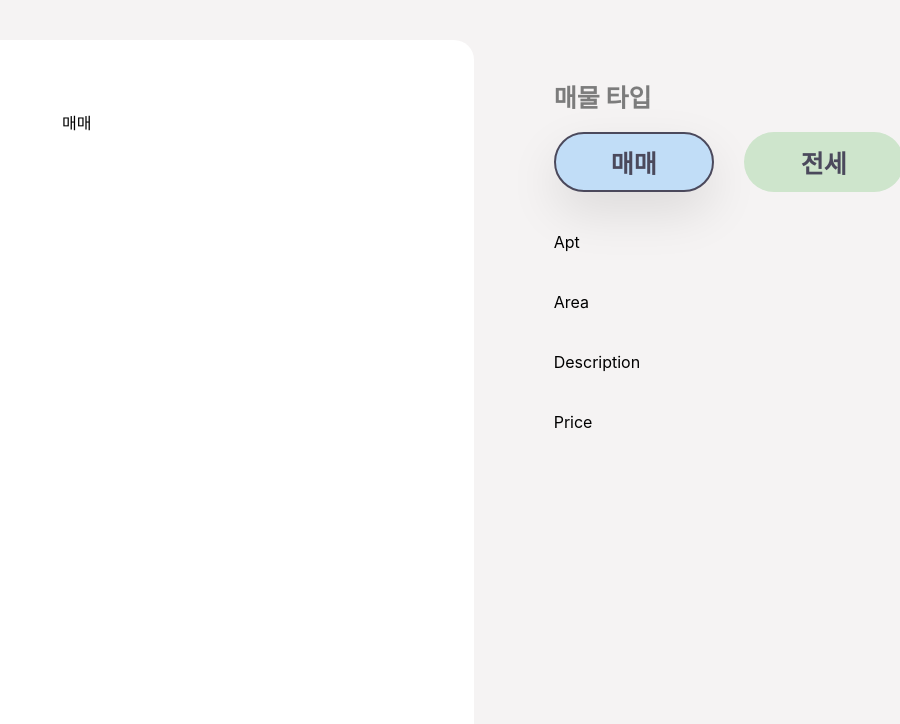
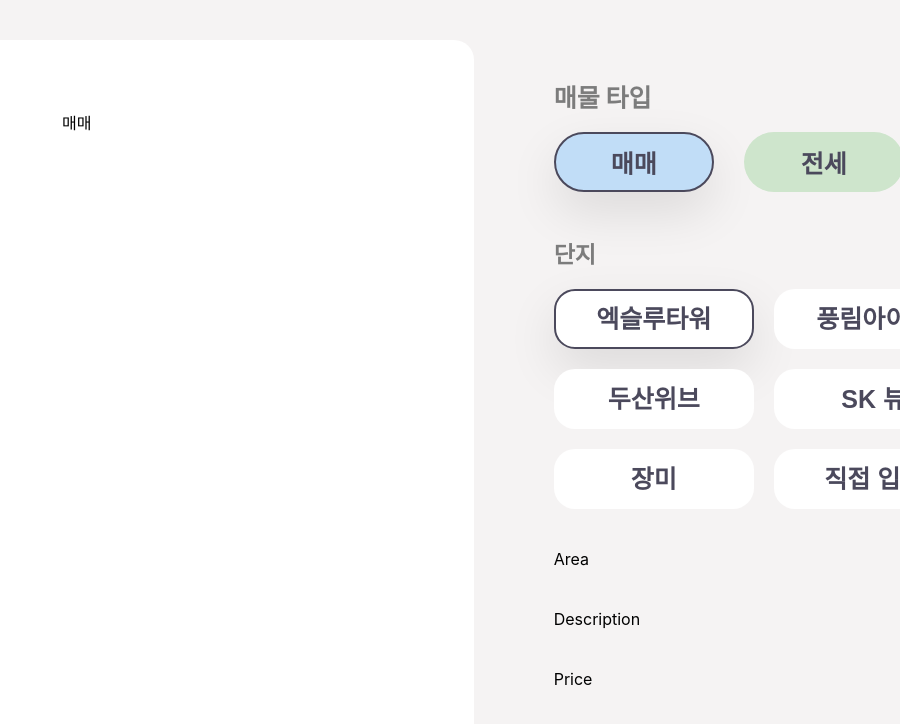
Before and after one commit to yoohaaeun/estate-paper, a React (Create React App) app: page / in a window 1280 px wide. Shown: the top 724 px of the page, without its empty margins (380-1280 px from the left). Built offline with nearby package versions, Linux system fonts and the light colour scheme; the HTML template or start-up script is replaced by a standard one.

Commit message:
feat: Apt 컴포넌트 작업

```diff
--- /dev/null
+++ b/src/components/CommonStyles.tsx
@@ -0,0 +1,10 @@
+import styled from 'styled-components';
+
+export const Title = styled.h3`
+  margin: 0;
+  font-size: 23px;
+  line-height: 47px;
+  font-weight: 700;
+  color: #7c7c7c;
+  margin-bottom: 10px;
+`;
--- a/src/components/console/Apt.tsx
+++ b/src/components/console/Apt.tsx
@@ -1,7 +1,84 @@
-import styled from 'styled-components';
+import { aptData, IApartment } from '../../aptData';
+import { useProperty } from '../../context/PropertyContext';
+import { Title } from '../CommonStyles';
+import styled, { css } from 'styled-components';
 
-export default function Apt() {
-  return <Wrapper>Apt</Wrapper>;
+export default function Apt(): JSX.Element {
+  const { property, setProperty } = useProperty();
+
+  const handleAptClick = (apt: IApartment): void => {
+    const { name, areas } = apt;
+
+    setProperty({
+      ...property,
+      apt: name,
+      custom: false,
+      supplyArea: areas[0].supply_area,
+      exclusiveArea: areas[0].exclusive_area,
+    });
+  };
+
+  const handleCustomClick = () => {
+    setProperty({
+      ...property,
+      apt: '',
+      custom: true,
+      supplyArea: '',
+      exclusiveArea: '',
+    });
+  };
+
+  return (
+    <div>
+      <Title>단지</Title>
+      <Buttons>
+        {aptData.map((apt) => (
+          <Button
+            key={apt.id}
+            onClick={() => handleAptClick(apt)}
+            selected={property.apt === apt.name}
+          >
+            {apt.name}
+          </Button>
+        ))}
+        <Button onClick={handleCustomClick} selected={property.custom}>
+          직접 입력
+        </Button>
+      </Buttons>
+    </div>
+  );
 }
 
-const Wrapper = styled.div``;
+const Buttons = styled.div`
+  display: flex;
+  flex-wrap: wrap;
+  gap: 20px;
+`;
+
+const Button = styled.button<{ selected: boolean }>`
+  display: flex;
+  justify-content: center;
+  align-items: center;
+  width: 200px;
+  height: 60px;
+  background: #ffffff;
+  border: none;
+  border-radius: 21px;
+  font-weight: 700;
+  font-size: 25px;
+  line-height: 75px;
+  color: #4b495c;
+  cursor: pointer;
+
+  ${(props) =>
+    props.selected &&
+    css`
+      border: 2px solid #4b495c;
+      box-shadow: 0px 20px 50px rgba(0, 0, 0, 0.1);
+      font-weight: 900;
+    `}
+
+  &:hover {
+    box-shadow: 0px 20px 50px rgba(0, 0, 0, 0.1);
+  }
+`;
--- a/src/context/PropertyContext.tsx
+++ b/src/context/PropertyContext.tsx
@@ -9,12 +9,15 @@ import React, {
 interface Property {
   price: string;
   type: string;
-  apt: number;
+  apt: string;
   desc: string;
   area: string;
+  supplyArea: string;
+  exclusiveArea: string;
+  custom: boolean;
   customApt: string;
   customSupplyArea: string;
-  customPrivateArea: string;
+  customExclusiveArea: string;
 }
 
 interface PropertyContextType {
@@ -36,12 +39,15 @@ export const PropertyProvider: React.FC<PropertyProviderProps> = ({
   const [property, setProperty] = useState<Property>({
     price: '금액',
     type: '매매',
-    apt: 0,
+    apt: '엑슬루타워',
     desc: '매물정보',
     area: '25',
+    supplyArea: '85.02',
+    exclusiveArea: '59.79',
+    custom: false,
     customApt: '',
     customSupplyArea: '',
-    customPrivateArea: '',
+    customExclusiveArea: '',
   });
 
   return (
```
